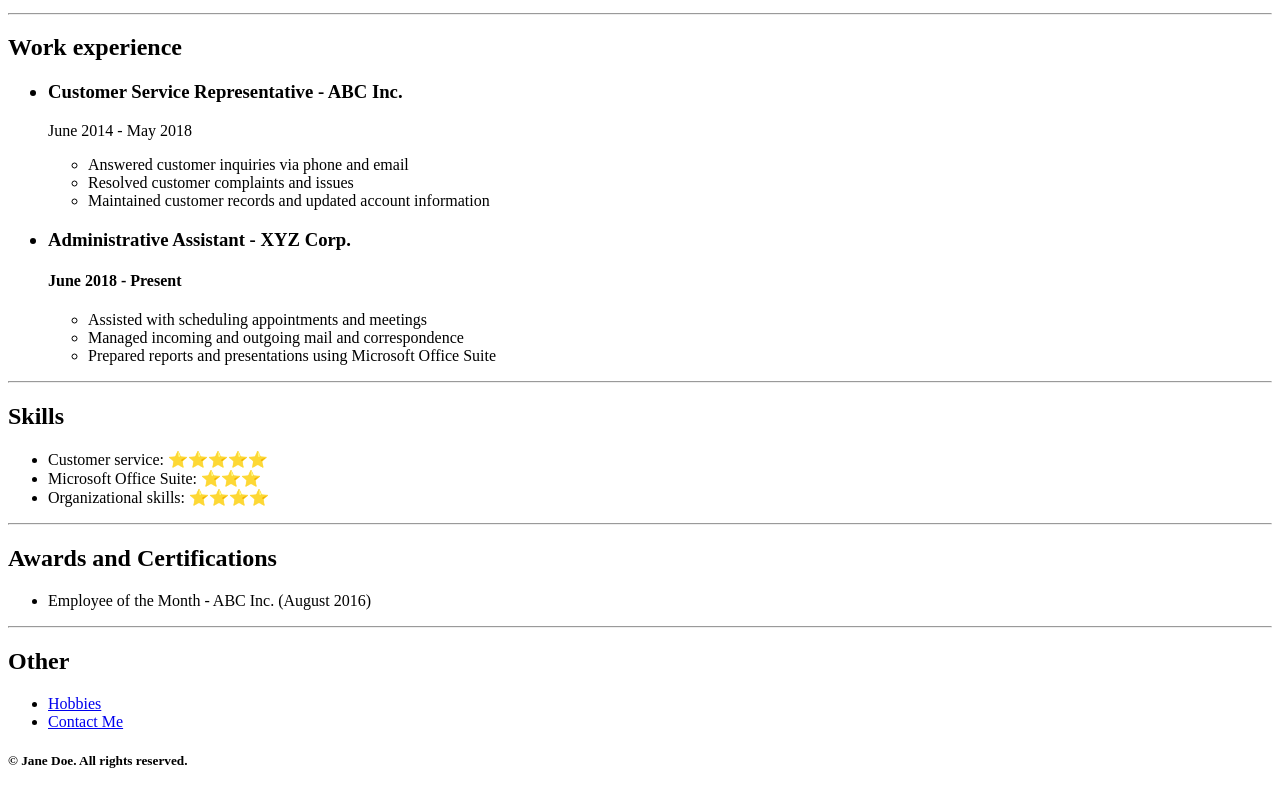
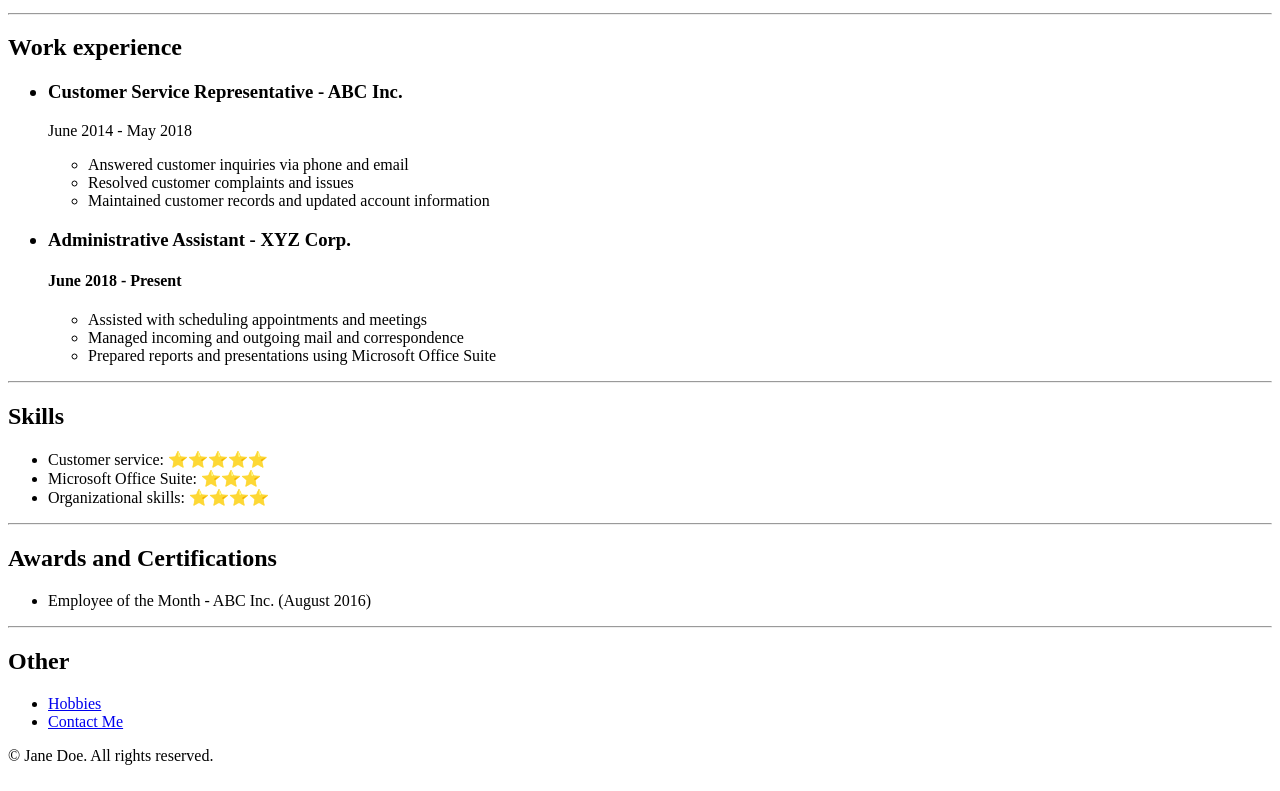
Before and after one commit to myunghohan89/Capstone_Project_1, a plain HTML site: page index.html in a window 1280 px wide. Shown: the part 475-1266 px from the top of the page. Drawn offline with Linux system fonts and the light colour scheme.

Commit message:
Update index.html

```diff
--- a/index.html
+++ b/index.html
@@ -71,6 +71,8 @@
       <li><a href="./public/contact.html">Contact Me</a></li>
     </ul>
 
-    <h5>© Jane Doe. All rights reserved.</h5>
+    <footer>
+      <p>© Jane Doe. All rights reserved.</p>
+    </footer>
   </body>
 </html>
```
